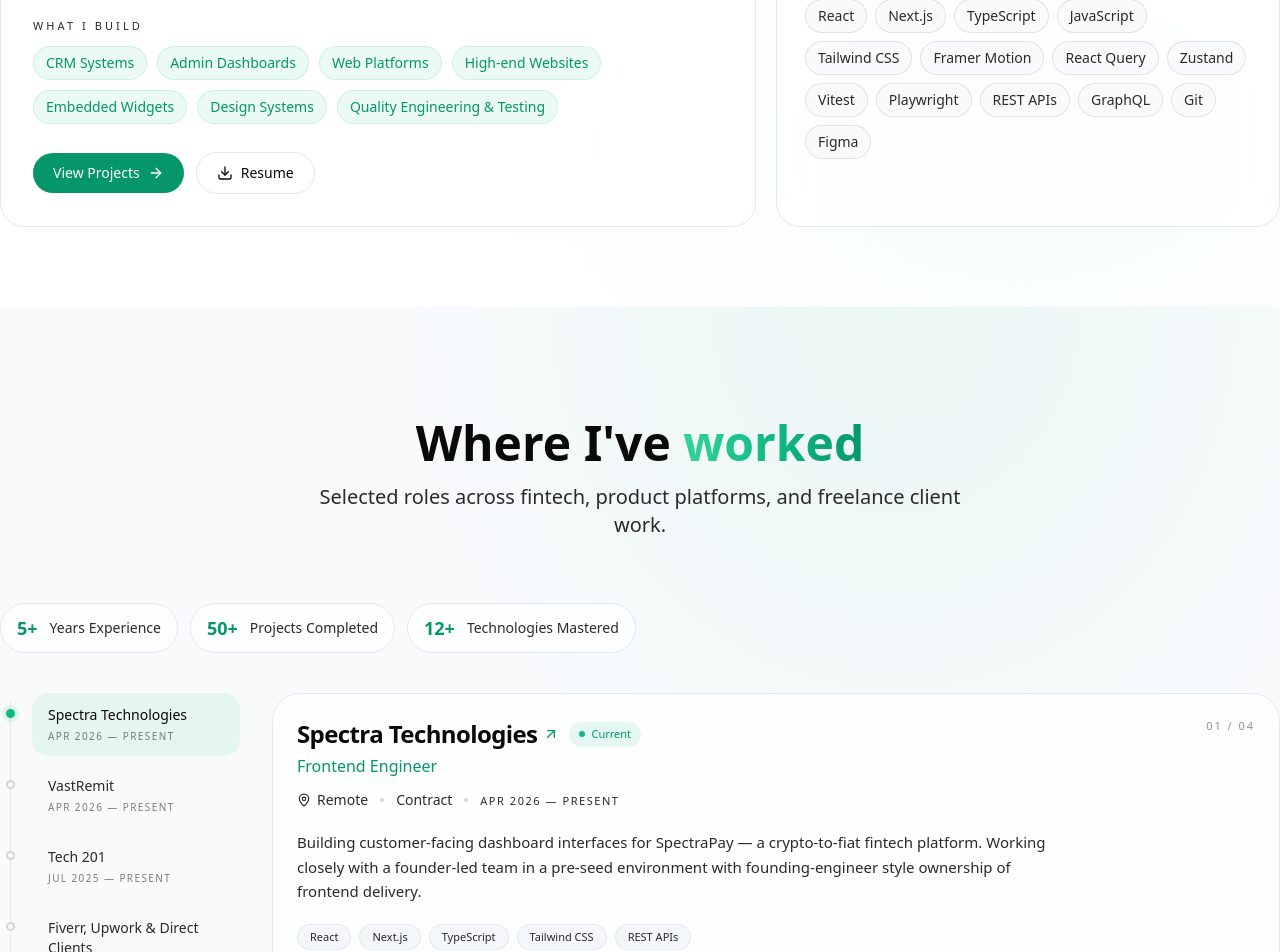
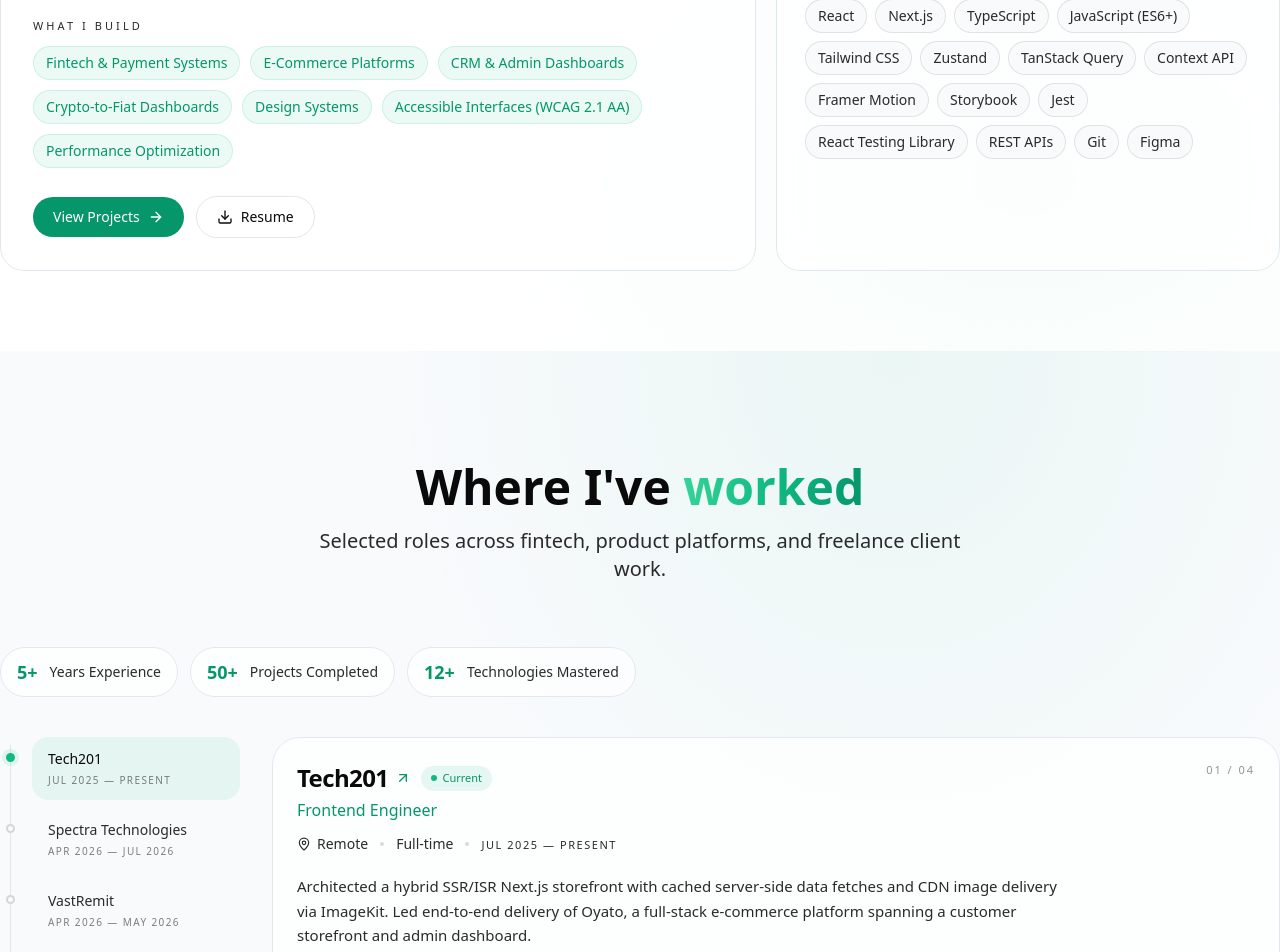
Before and after one commit to Hemazyn/emmanuel-portfolio, a Next.js app: page / in a window 1280 px wide. Shown: the part 1300-2252 px from the top of the page. Built offline with nearby package versions, Linux system fonts and the light colour scheme.

Commit message:
update portfolio datas

```diff
--- a/src/components/sections/About.tsx
+++ b/src/components/sections/About.tsx
@@ -3,9 +3,33 @@
 import { personalInfo } from "@/data/navigation"
 import AboutContent from "./AboutContent"
 
-const serviceAreas = ["CRM Systems", "Admin Dashboards", "Web Platforms", "High-end Websites", "Embedded Widgets", "Design Systems", "Quality Engineering & Testing"]
+const serviceAreas = [
+  "Fintech & Payment Systems",
+  "E-Commerce Platforms",
+  "CRM & Admin Dashboards",
+  "Crypto-to-Fiat Dashboards",
+  "Design Systems",
+  "Accessible Interfaces (WCAG 2.1 AA)",
+  "Performance Optimization",
+]
 
-const selectedStack = ["React", "Next.js", "TypeScript", "JavaScript", "Tailwind CSS", "Framer Motion", "React Query", "Zustand", "Vitest", "Playwright", "REST APIs", "GraphQL", "Git", "Figma"]
+const selectedStack = [
+  "React",
+  "Next.js",
+  "TypeScript",
+  "JavaScript (ES6+)",
+  "Tailwind CSS",
+  "Zustand",
+  "TanStack Query",
+  "Context API",
+  "Framer Motion",
+  "Storybook",
+  "Jest",
+  "React Testing Library",
+  "REST APIs",
+  "Git",
+  "Figma",
+]
 
 export default function About() {
   return (
--- a/src/data/experience.ts
+++ b/src/data/experience.ts
@@ -2,44 +2,44 @@
   {
     id: 1,
     role: "Frontend Engineer",
-    company: "Spectra Technologies",
-    companyUrl: "https://spectrapay.io/",
-    location: "Remote",
-    type: "Contract",
-    startDate: "Apr 2026",
-    endDate: "Present",
-    isCurrentRole: true,
-    description: "Building customer-facing dashboard interfaces for SpectraPay — a crypto-to-fiat fintech platform. Working closely with a founder-led team in a pre-seed environment with founding-engineer style ownership of frontend delivery.",
-    technologies: ["React", "Next.js", "TypeScript", "Tailwind CSS", "REST APIs"],
-    achievements: ["Built wallet management and transaction dashboard interfaces from the ground up", "Implemented secure, performant UI flows for KYC, payments, and onboarding", "Took full ownership of frontend delivery with minimal oversight"],
-  },
-  {
-    id: 2,
-    role: "Frontend Developer",
-    company: "VastRemit",
-    companyUrl: "https://vastremit.com/",
-    location: "Remote",
-    type: "Side project",
-    startDate: "Apr 2026",
-    endDate: "Present",
-    isCurrentRole: true,
-    description: "Developing the high-end web presence for VastRemit, a financial platform built on stablecoin infrastructure (USDT/USDC). The site is designed to communicate a 'USD-First' experience, abstracting blockchain complexity to enable seamless cross-border payments and global commerce.",
-    technologies: ["React", "Next.js", "Tailwind CSS", "REST APIs"],
-    achievements: ["Developed high-fidelity, responsive web interfaces that translate complex stablecoin infrastructure into a simplified, user-friendly financial experience", "Engineered performance-optimized landing pages to ensure fast load times across diverse global regions", "Collaborated on the UI/UX strategy to clearly articulate the platform's 'USD-First' value proposition for non-crypto native users", "Implemented modern frontend patterns to support the launch of a borderless money ecosystem"],
-  },
-  {
-    id: 3,
-    role: "Frontend Developer",
-    company: "Tech 201",
+    company: "Tech201",
     companyUrl: "https://tech201.com",
     location: "Remote",
     type: "Full-time",
     startDate: "Jul 2025",
     endDate: "Present",
     isCurrentRole: true,
-    description: "Key contributor to the frontend development of the company’s product suite, including Oyato, Omavon, and Rentall. Collaborated within a cross-functional team of backend developers and mobile engineers to ship production-ready web features using Next.js and TypeScript.",
-    technologies: ["Next.js", "React", "TypeScript", "Tailwind CSS", "REST APIs", "Git"],
-    achievements: ["Spearheaded the frontend execution for major platforms like Oyato, Omavon, and Rentall, ensuring seamless integration with backend APIs", "Achieved a 40% improvement in page load speeds by implementing Server-Side Rendering (SSR) and Incremental Static Regeneration (ISR) strategies", "Worked closely with mobile and backend teams to ensure feature parity and API consistency across the product ecosystem", "Developed a reusable UI component library that significantly decreased the time-to-market for new internal and client-facing features"],
+    description: "Architected a hybrid SSR/ISR Next.js storefront with cached server-side data fetches and CDN image delivery via ImageKit. Led end-to-end delivery of Oyato, a full-stack e-commerce platform spanning a customer storefront and admin dashboard.",
+    technologies: ["Next.js", "React", "TypeScript", "Tailwind CSS", "REST APIs", "MongoDB"],
+    achievements: ["Held First Contentful Paint at 0.4s and admin dashboard LCP at 1.5s using SSR/ISR and CDN image delivery", "Shipped Oyato e-commerce platform with catalog search, BNPL checkout (Paystack/Flutterwave/Monify), order tracking, wishlist, referral flows, and Google + email auth", "Consolidated admin order management into a single view with status tabs, 5-way filtering, bulk cancel, Excel export, and one-click status progression", "Reduced production regression bugs by 25% across release cycles by implementing comprehensive Jest and React Testing Library coverage"],
+  },
+  {
+    id: 2,
+    role: "Contract Frontend Engineer",
+    company: "Spectra Technologies",
+    companyUrl: "https://spectrapay.io/",
+    location: "Remote",
+    type: "Contract",
+    startDate: "Apr 2026",
+    endDate: "Jul 2026",
+    isCurrentRole: false,
+    description: "Led greenfield development of a secure crypto-to-fiat wallet dashboard, shipping MVP in 8 weeks serving early adopters in the African fintech market.",
+    technologies: ["React", "Next.js", "TypeScript", "Zustand", "REST APIs"],
+    achievements: ["Shipped MVP in 8 weeks using React, Next.js, TypeScript, and Zustand", "Built KYC identity verification, real-time transaction history, and P2P onboarding flows end-to-end", "Implemented token management and request-throttling architecture with the CTO, securing 50+ API endpoints against abuse patterns"],
+  },
+  {
+    id: 3,
+    role: "Frontend Developer (Contract)",
+    company: "VastRemit",
+    companyUrl: "https://vastremit.com/",
+    location: "Remote",
+    type: "Contract",
+    startDate: "Apr 2026",
+    endDate: "May 2026",
+    isCurrentRole: false,
+    description: "Engineered dynamic form handling and validation logic for cross-border remittance and currency-conversion flows.",
+    technologies: ["React", "TanStack Query", "Tailwind CSS", "REST APIs"],
+    achievements: ["Engineered dynamic form handling and validation logic for cross-border remittance and currency-conversion flows", "Built responsive, accessible UI components managing real-time transaction statuses across the remittance flow"],
   },
   {
     id: 4,
@@ -49,11 +49,11 @@
     location: "Remote",
     type: "Freelance",
     startDate: "2019",
-    endDate: "Present",
-    isCurrentRole: true,
-    description: "Delivering responsive web applications and custom frontend solutions for a global client base. Managing the end-to-end development lifecycle, from initial client discovery to final deployment and ongoing support.",
-    technologies: ["Next.js", "React", "TypeScript", "Tailwind CSS", "Firebase", "Git"],
-    achievements: ["Maintained a long-term track record of high-quality project delivery and positive client testimonials across top freelance marketplaces", "Successfully managed and deployed a wide range of web projects, ranging from landing pages to complex React applications", "Provided continuous maintenance and feature updates for Dimmy Decor Events, ensuring a stable and modern digital presence over several years", "Developed scalable and documented codebases, allowing for easy hand-offs and long-term project sustainability"],
+    endDate: "2025",
+    isCurrentRole: false,
+    description: "Shipped 15+ production-grade web applications across e-commerce and events-management clients, owning each project end-to-end from requirements through deployment and maintenance.",
+    technologies: ["React", "Next.js", "TypeScript", "Tailwind CSS", "Firebase", "Git"],
+    achievements: ["Shipped 15+ production-grade web applications across e-commerce and events-management clients", "Maintained a 3.9★ average client rating with 60%+ repeat/referral engagement rate", "Sustained a 4-year client engagement with an events-management business, continuously delivering feature requests and performance improvements"],
   },
 ]
 
```
